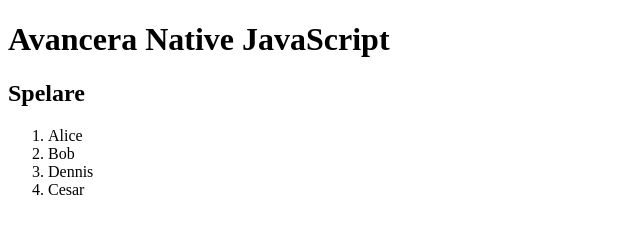
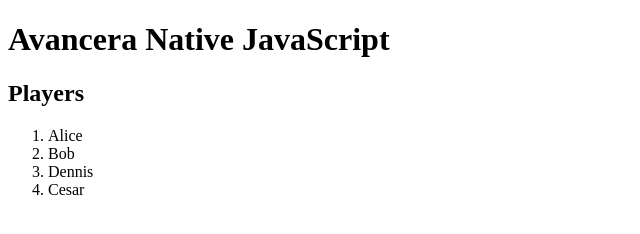
Before and after one commit to JohanCodeForFun/JSU-Avancera, a website: page nativeJS/index.html in a window 1280 px wide. Shown: the full height of the page, 0-640 px from the left. Drawn offline with Linux system fonts and the light colour scheme; no server answers.

Commit message:
Update index.html

```diff
--- a/nativeJS/index.html
+++ b/nativeJS/index.html
@@ -13,7 +13,7 @@
     <h1>Avancera Native JavaScript</h1>
     <div id="quotes"></div>
     <section id="players">
-        <h1>Spelare</h1>
+        <h1>Players</h1>
         <ol>
           <li>Alice</li>
           <li>Bob</li>
```
